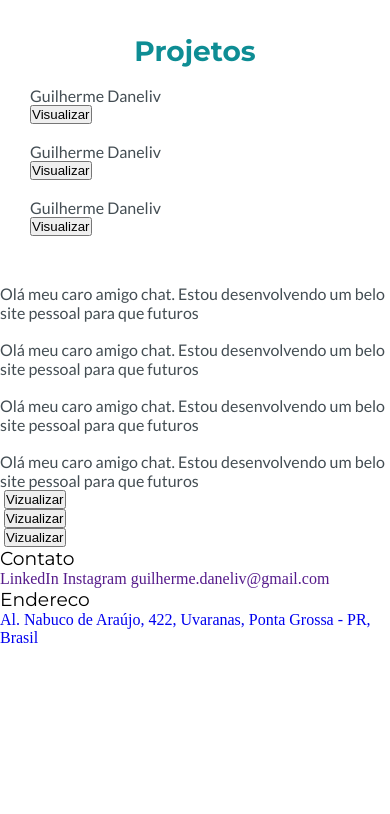
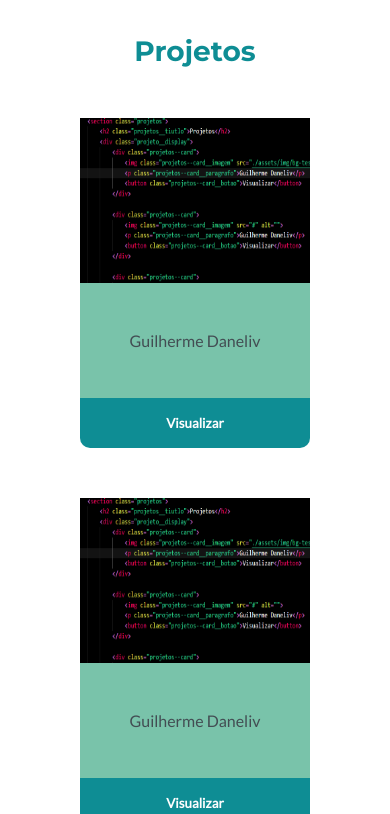
Before and after one commit to Guilherme-Daneliv23/SitePessoal, a plain HTML site: page index.html in a window 390 px wide. Shown: the part 1186-2000 px from the top of the page. Before the commit the page ends 1833 px from the top, so only its background shows below. Drawn offline with Linux system fonts and the light colour scheme.

Commit message:
Finalizando o css mobile do site

```diff
--- /dev/null
+++ b/assets/css/footer/contato.css
@@ -0,0 +1,17 @@
+.contato    {
+    display: flex;
+    flex-direction: column;
+    align-items: center;
+    margin: 30px;
+}
+
+.contato__titulo    {
+    font-size: 28px;
+    color: #fdfdfd;
+    margin-top: 20px;
+}
+
+.contato__link  {
+    color: #fdfdfd;
+    margin: 10px;
+}
--- /dev/null
+++ b/assets/css/footer/endereco.css
@@ -0,0 +1,18 @@
+.endereco   {
+    display: flex;
+    flex-direction: column;
+    align-items: center;
+    margin: 30px 30px 0px 30px;
+}
+
+.endereco__titulo   {
+    font-size: 28px;
+    color: #fdfdfd;
+    margin-top: 20px;
+}
+
+.endereco__link {
+    color: #fdfdfd;
+    margin: 10px;
+    text-align: center;
+}
--- a/assets/css/generico.css
+++ b/assets/css/generico.css
@@ -3,6 +3,19 @@ p   {
     color: #434D53;
 }
 
+button  {
+    font-family: "Lato", sans-serif;
+    font-weight: bold;
+}
+
+a{
+    font-family: "Lato", sans-serif;
+}
+
 h1, h2, h3, h4{
     font-family: "Montserrat", sans-serif;
 }
+
+footer  {
+    background-color: #434D53;
+}
--- /dev/null
+++ b/assets/css/main/hobbies.css
@@ -0,0 +1,38 @@
+.hobbies    {
+    margin: 30px;
+}
+
+.hobbies__titulo    {
+    font-size: 28px;
+    padding-bottom: 20px;
+    color: #0E8D94;
+    font-weight: bold;
+    text-align: center;
+}
+
+.hobbies__display   {
+    display: flex;
+    flex-direction: column;
+    align-items: center;
+}
+
+.hobbies--card  {
+    width: 270px;
+    height: 270px;
+    display: flex;
+    flex-direction: column;
+    margin: 25px 0px 25px 0px;
+}
+
+.hobbies--card__imagem  {
+    width: 100%;
+    height: 80%;
+}
+
+.hobbies--card__botao   {
+    width: 100%;
+    height: 20%;
+    background-color: #434D53;
+    color: #FDFDFD;
+    border-radius: 0px 0px 10px 10px;
+}
--- /dev/null
+++ b/assets/css/main/interesse.css
@@ -0,0 +1,30 @@
+.interesse  {
+    margin: 30px;
+}
+
+.interesse__titulo {
+    text-align: center;
+    font-size: 28px;
+    color: #0E8D94;
+    font-weight: bold;
+    margin-bottom: 25px;
+}
+
+.interesse__display{
+    display: flex;
+    flex-direction: column;
+}
+
+.interesse--card{
+    display: flex;
+    flex-direction: row;
+    margin: 20px 0px 20px 0px;
+
+}
+
+.interesse--card__imagem {
+    width: 60px;
+    height: 60px;
+    border-radius: 50%;
+    margin-right: 20px;
+}
--- a/assets/css/main/projetos.css
+++ b/assets/css/main/projetos.css
@@ -7,4 +7,47 @@
     font-size: 28px;
     color: #0E8D94;
     font-weight: bold;
+    margin-bottom: 25px;
 }
+
+.projeto__display   {
+    display: flex;
+    align-items: center;
+    flex-direction: column;
+}
+
+.projetos--card {
+    width: 230px;
+    height: 330px;
+    margin-bottom: 25px;
+    margin-top: 25px;
+    display: flex;
+    flex-direction: column;
+
+    border-radius: 0px 0px 10px 10px;
+
+}
+
+.projetos--card__imagem {
+    width: 100%;
+    height: 50%;
+    margin: 0;
+}
+
+.projetos--card__paragrafo  {
+    width: 100%;
+    height: 35%;
+    display: flex;
+    align-items: center;
+    justify-content: center;
+    background-color: #79C3AA;
+
+}
+
+.projetos--card__botao  {
+    width: 100%;
+    height: 15%;
+    border-radius: 0px 0px 10px 10px;
+    background-color: #0E8D94;
+    color: #FDFDFD;
+}
--- a/assets/css/reset.css
+++ b/assets/css/reset.css
@@ -15,3 +15,8 @@ h1, h2, h3{
 a   {
     text-decoration: none;
 }
+
+button{
+    border: none;
+    border-radius: none;
+}
--- a/index.html
+++ b/index.html
@@ -12,6 +12,10 @@
     <link rel="stylesheet" href="./assets/css/header/cabecalho.css">
     <link rel="stylesheet" href="./assets/css/main/apresentacao.css">
     <link rel="stylesheet" href="./assets/css/main/projetos.css">
+    <link rel="stylesheet" href="./assets/css/main/interesse.css">
+    <link rel="stylesheet" href="./assets/css/main/hobbies.css">
+    <link rel="stylesheet" href="./assets/css/footer/contato.css">
+    <link rel="stylesheet" href="./assets/css/footer/endereco.css">
 
 </head>
 <body>
@@ -42,62 +46,72 @@
 
         <section class="projetos">
             <h2 class="projetos__tiutlo">Projetos</h2>
+            <div class="projeto__display">
                 <div class="projetos--card">
-                <img class="projetos--card__imagem" src="#" alt="">
+                    <img class="projetos--card__imagem" src="./assets/img/bg-teste.png" alt="">
                     <p class="projetos--card__paragrafo">Guilherme Daneliv</p>
                     <button class="projetos--card__botao">Visualizar</button>
                 </div>
 
                 <div class="projetos--card">
-                <img class="projetos--card__imagem" src="#" alt="">
+                    <img class="projetos--card__imagem" src="./assets/img/bg-teste.png" alt="">
                     <p class="projetos--card__paragrafo">Guilherme Daneliv</p>
                     <button class="projetos--card__botao">Visualizar</button>
                 </div>
 
                 <div class="projetos--card">
-                <img class="projetos--card__imagem" src="#" alt="">
+                    <img class="projetos--card__imagem" src="./assets/img/bg-teste.png" alt="">
                     <p class="projetos--card__paragrafo">Guilherme Daneliv</p>
                     <button class="projetos--card__botao">Visualizar</button>
                 </div>
+            </div>
         </section>
 
-        <section class="interesses">
+        <section class="interesse">
+            <h2 class="interesse__titulo">Intesesses</h2>
+            <div class="interesse__display">
                 <div class="interesse--card">
-                <img class="interesse--card__imagem" src="#" alt="">
+                    <img class="interesse--card__imagem" src="./assets/img/bg-teste.png" alt="">
                     <p class="interesse--card__paragrafo">Olá meu caro amigo chat. Estou desenvolvendo um belo site pessoal para que futuros </p>
                 </div>
 
                 <div class="interesse--card">
-                <img class="interesse--card__imagem" src="#" alt="">
+                    <img class="interesse--card__imagem" src="./assets/img/bg-teste.png" alt="">
                     <p class="interesse--card__paragrafo">Olá meu caro amigo chat. Estou desenvolvendo um belo site pessoal para que futuros </p>
                 </div>
 
                 <div class="interesse--card">
-                <img class="interesse--card__imagem" src="#" alt="">
+                    <img class="interesse--card__imagem" src="./assets/img/bg-teste.png" alt="">
                     <p class="interesse--card__paragrafo">Olá meu caro amigo chat. Estou desenvolvendo um belo site pessoal para que futuros </p>
                 </div>
 
                 <div class="interesse--card">
-                <img class="interesse--card__imagem" src="#" alt="">
+                    <img class="interesse--card__imagem" src="./assets/img/bg-teste.png" alt="">
                     <p class="interesse--card__paragrafo">Olá meu caro amigo chat. Estou desenvolvendo um belo site pessoal para que futuros </p>
                 </div>
+            </div>
+
         </section>
 
         <section class="hobbies">
+            <h2 class="hobbies__titulo">Hobbies</h2>
+            <div class="hobbies__display">
                 <div class="hobbies--card">
-                <img class="hobbies--card__imagem" src="#" alt="">
+                    <img class="hobbies--card__imagem" src="./assets/img/bg-teste.png" alt="">
                     <button class="hobbies--card__botao">Vizualizar</button>
                 </div>
 
                 <div class="hobbies--card">
-                <img class="hobbies--card__imagem" src="#" alt="">
+                    <img class="hobbies--card__imagem" src="./assets/img/bg-teste.png" alt="">
                     <button class="hobbies--card__botao">Vizualizar</button>
                 </div>
 
                 <div class="hobbies--card">
-                <img class="hobbies--card__imagem" src="#" alt="">
+                    <img class="hobbies--card__imagem" src="./assets/img/bg-teste.png" alt="">
                     <button class="hobbies--card__botao">Vizualizar</button>
                 </div>
+            </div>
+
         </section>
     </main>
 
```
Also changed, not shown: assets/img/bg-teste.png (added). Lines whose indentation alone changed are shown as unchanged.
